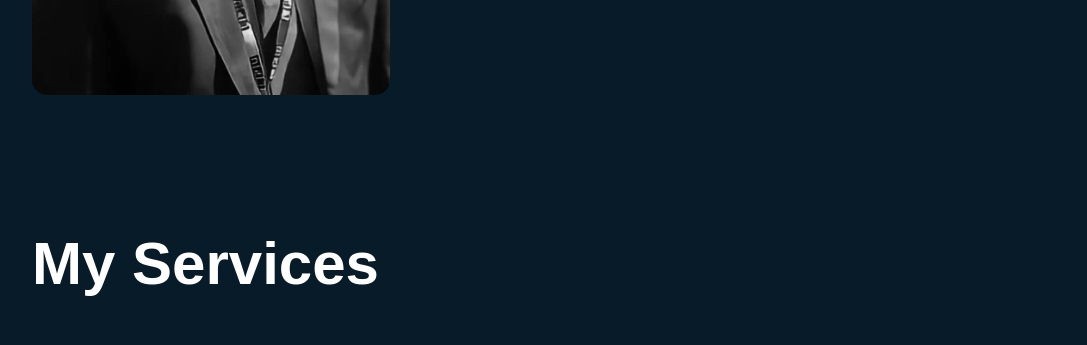
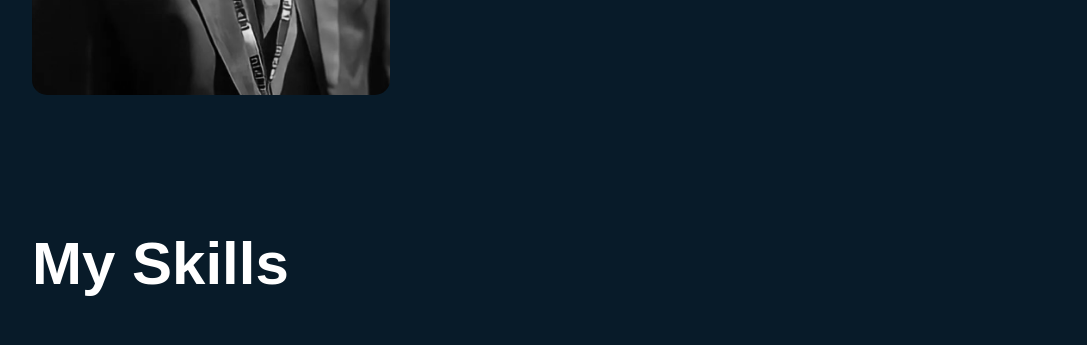
Before and after one commit to shubhh7935/Portfolio, a plain HTML site: page index.html in a window 1280 px wide. Shown: the part 1271-1616 px from the top of the page, without its empty margins (96-1183 px from the left). Drawn offline with Linux system fonts and the light colour scheme.

Commit message:
added skills in html

```diff
--- a/index.html
+++ b/index.html
@@ -19,7 +19,7 @@
         <ul id="sidemenu">
           <li><a href="#header">Home</a></li>
           <li><a href="#about">About</a></li>
-          <!-- <li><a href="#services">Services</a></li> -->
+          <li><a href="#services">Skills</a></li>
           <li><a href="#portfolio">Portfolio</a></li>
           <li><a href="#contact">contact</a></li>
           <i class="fa-solid fa-xmark" onclick="closemenu()"></i>
@@ -85,7 +85,7 @@
 
   <div id="services">
     <div class="container">
-      <h1 class="sub-title">My Services</h1>
+      <h1 class="sub-title">My Skills</h1>
       <div class="services-list">
         <div>
           <i class="fa-solid fa-code"></i>
```
